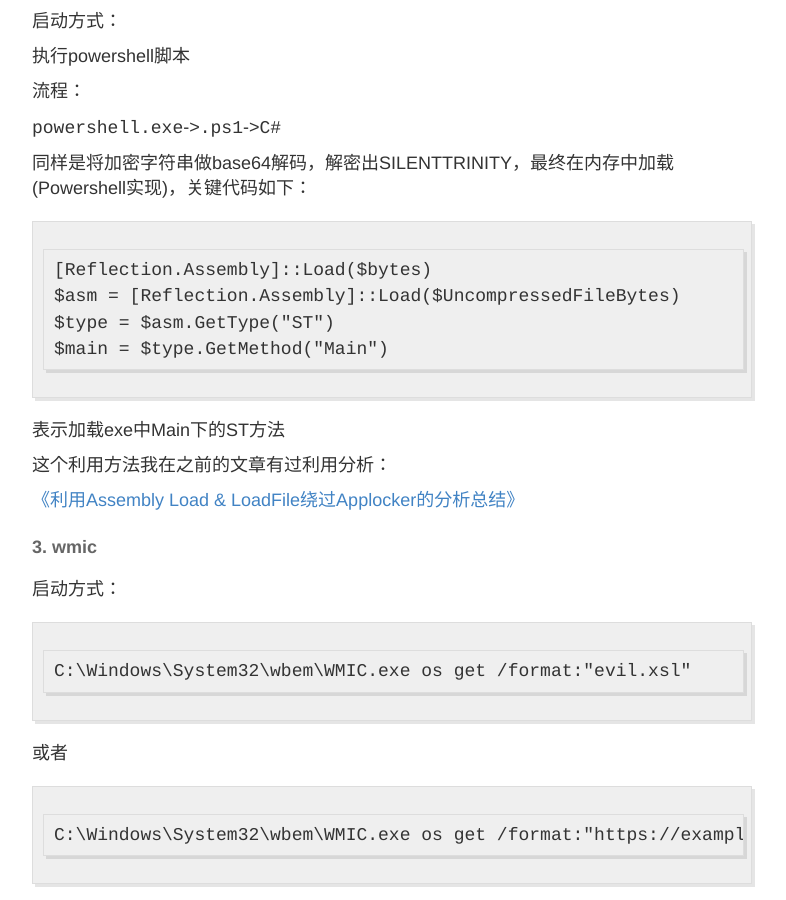
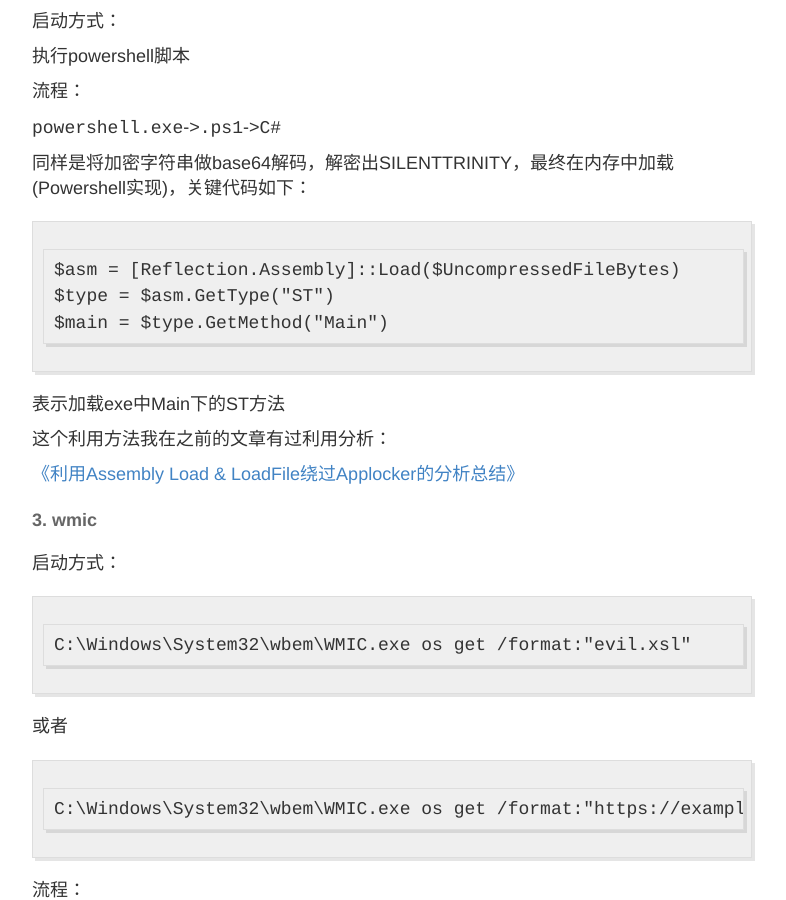
Before and after one commit to 3gstudent/backup-3gstudent.github.io, a Jekyll site: the page built from _posts/2019-5-5-SILENTTRINITY利用分析.md, in a window 1280 px wide and 900 px high, scrolled down 4030 px. Shown: the whole window, without its empty margins (248-1034 px from the left). Built offline with Jekyll 4.4.1, drawn with Linux system fonts in a browser that asks for light colours.

Commit message:
Update 2019-5-5-SILENTTRINITY利用分析.md

````diff
--- a/_posts/2019-5-5-SILENTTRINITY利用分析.md
+++ b/_posts/2019-5-5-SILENTTRINITY利用分析.md
@@ -160,7 +160,6 @@ msbuild.xml实现了将加密字符串做base64解码，解密出SILENTTRINITY
 同样是将加密字符串做base64解码，解密出SILENTTRINITY，最终在内存中加载(Powershell实现)，关键代码如下：
 
 ```
-[Reflection.Assembly]::Load($bytes)
 $asm = [Reflection.Assembly]::Load($UncompressedFileBytes)
 $type = $asm.GetType("ST")
 $main = $type.GetMethod("Main")
````
